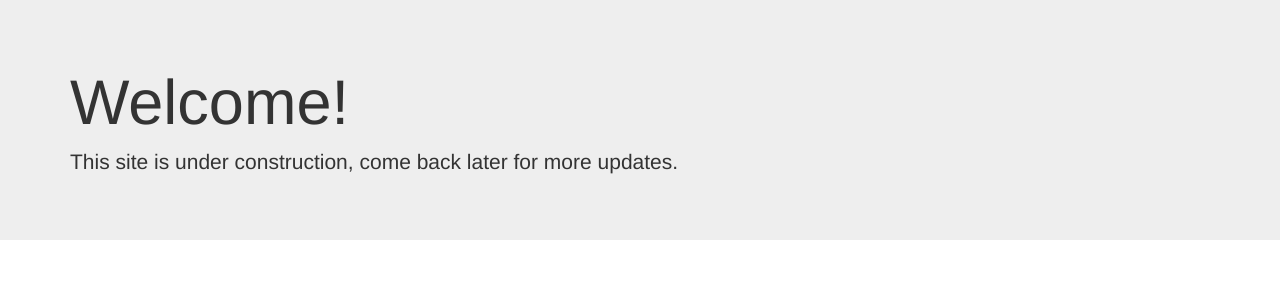
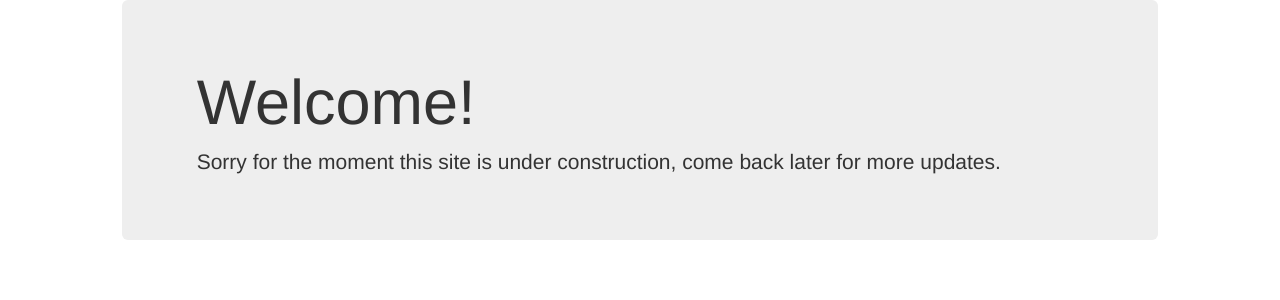
Before and after one commit to Leonime/web, a Django app: page / in a window 1280 px wide. Shown: the top 300 px of the page. Run offline with Django 3.2, Linux system fonts and the light colour scheme; parts of the project's set-up code (start-up, migrations or seed data) failed here and were passed over; some libraries are stand-ins or nearby versions.

Commit message:
Updated message.

```diff
--- a/main/templates/welcome.html
+++ b/main/templates/welcome.html
@@ -3,10 +3,16 @@
 {% block title %}Welcome{% endblock title %}
 
 {% block container %}
-    <div class="jumbotron">
-        <div class="container">
-            <h1>Welcome!</h1>
-            <p>This site is under construction, come back later for more updates.</p>
+    <div class="container-fluid">
+        <div class="row">
+            <div class="col-lg-offset-1 col-lg-10">
+                <div class="jumbotron">
+                    <div class="container">
+                        <h1>Welcome!</h1>
+                        <p>Sorry for the moment this site is under construction, come back later for more updates.</p>
+                    </div>
+                </div>
+            </div>
         </div>
     </div>
 {% endblock container %}
```
